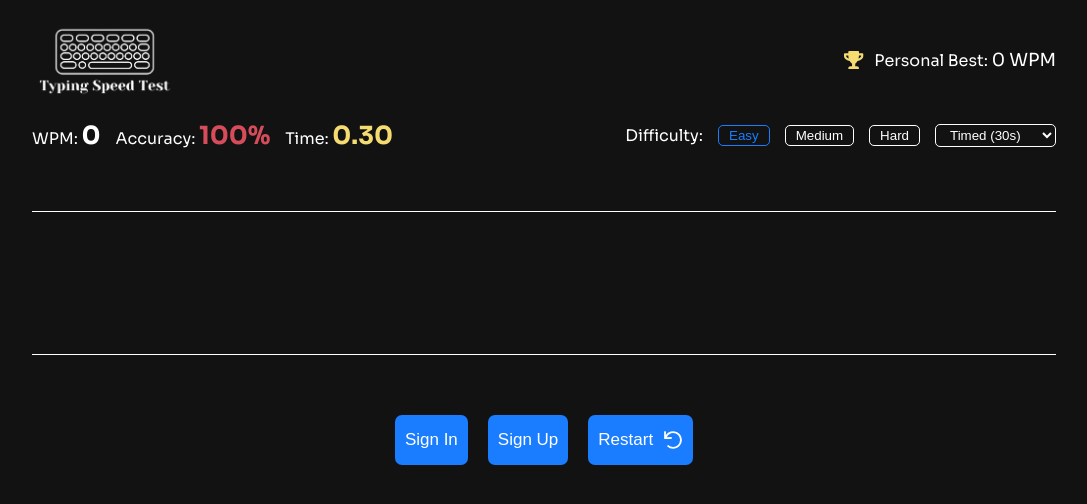
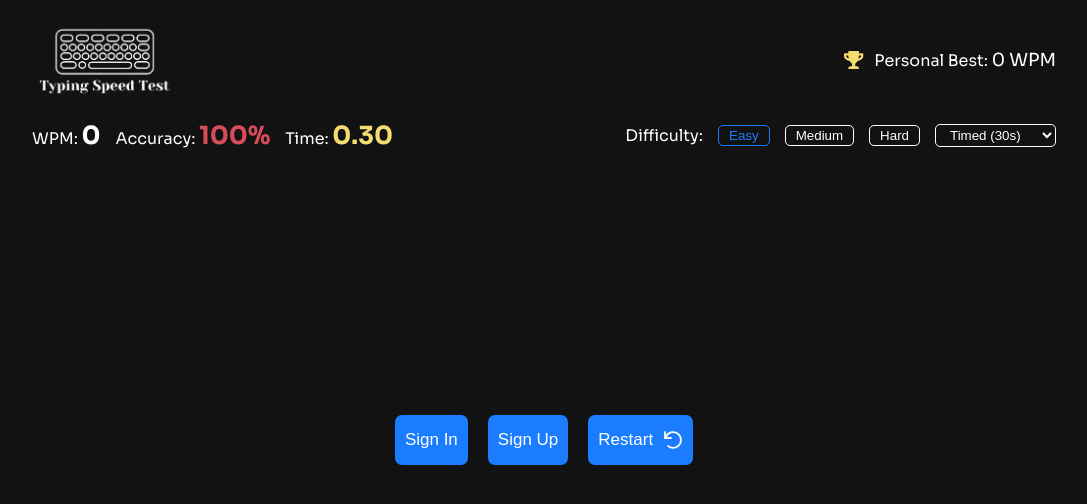
Before and after one commit to BarbareUgrekhelidze/typing-speed-test, a React (Vite) app in the folder src/frontend/: page / in a window 1280 px wide. Shown: the top 504 px of the page, without its empty margins (96-1183 px from the left). Built offline with nearby package versions, Linux system fonts and the light colour scheme; no server answers.

Commit message:
organized some code and change some style

```diff
--- a/src/frontend/src/components/display/DisplayStyle.css
+++ b/src/frontend/src/components/display/DisplayStyle.css
@@ -120,8 +120,7 @@ body{
 
 .main {
     overflow: hidden;
-    border-top: 1px solid White;
-    border-bottom: 1px solid White;
+
     margin: 60px 0px 60px 0px;
     box_sizing: content-box;
 }
```
Also changed, not shown: src/frontend/src/components/display/Main.jsx (+8 -0 lines).
